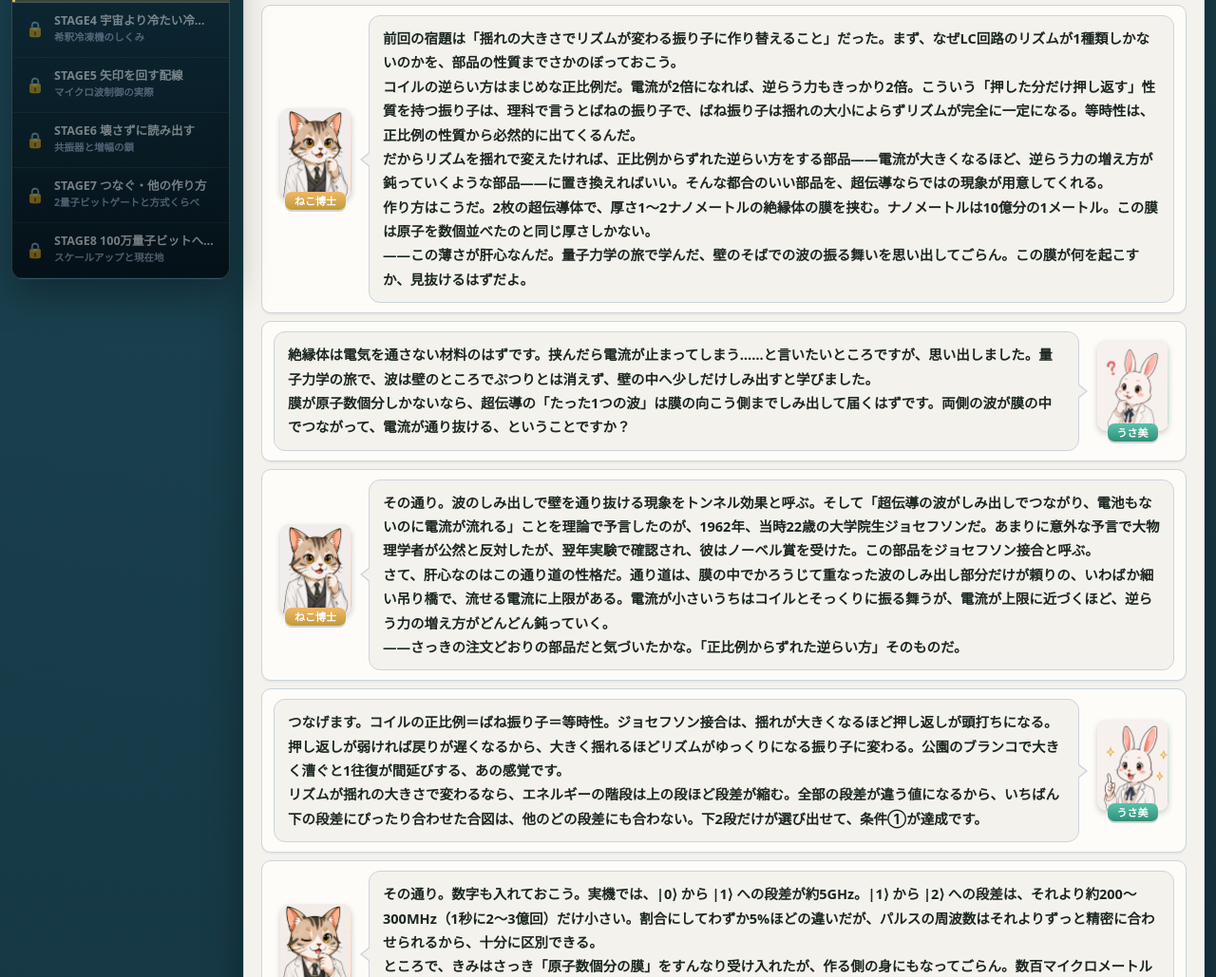
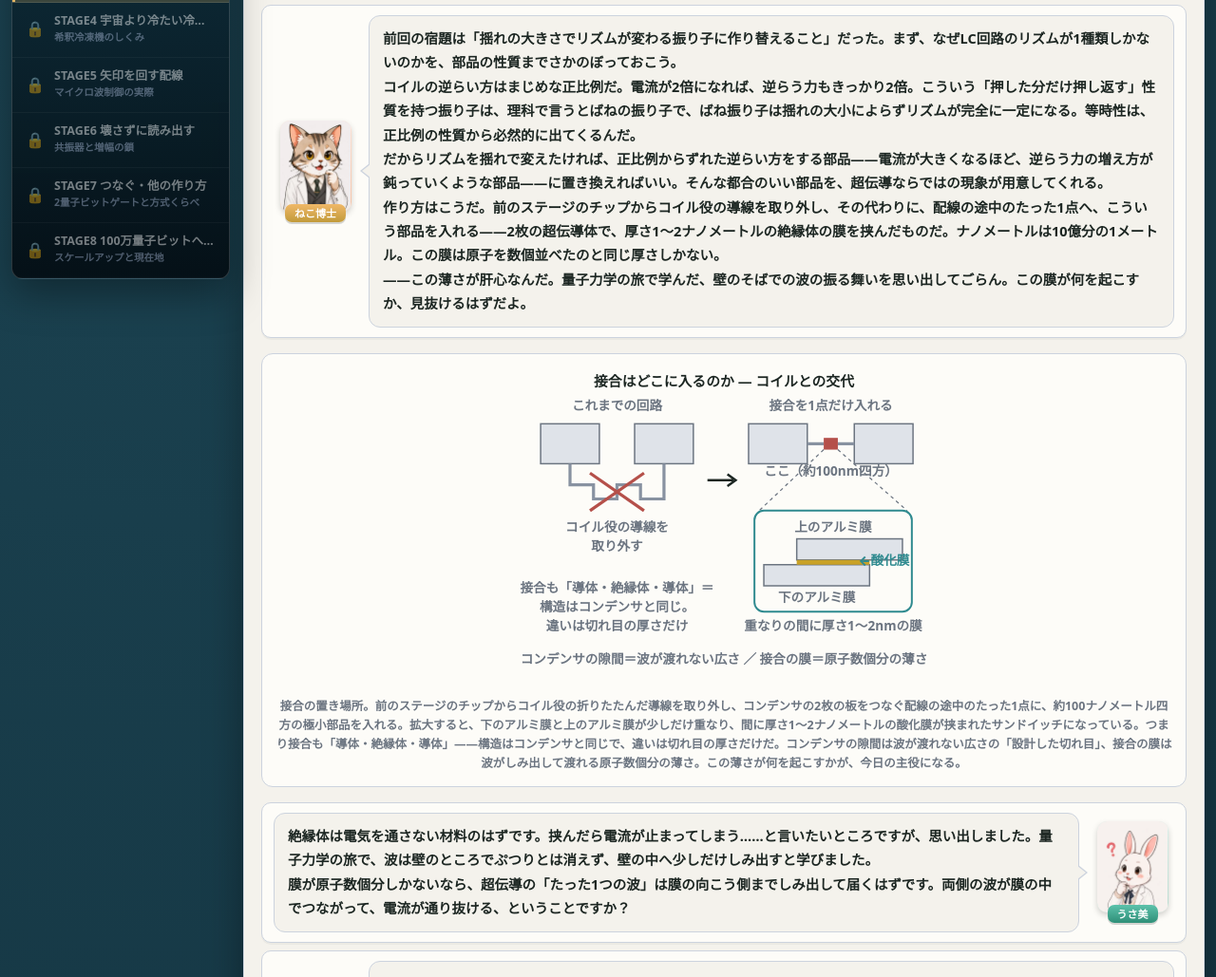
Before and after one commit to ruglerugle/quantum-hardware, a plain HTML site: page stage3.html in a window 1280 px wide. Shown: the part 331-1360 px from the top of the page at 95% size. Drawn offline with Linux system fonts and the light colour scheme.

Commit message:
feat: 接合の置き場所の図解をstage3に追加
コイル役の導線を取り外して配線の1点に接合を入れることを対話で
明示し、チップ全体図→100nm四方の拡大サンドイッチ断面と、
コンデンサとの構造比較（切れ目の厚さの違い）を図示。

Co-Authored-By: Claude Fable 5 <noreply@anthropic.com>

```diff
--- a/stage3.html
+++ b/stage3.html
@@ -81,8 +81,54 @@
             <div class="dialog-avatar mentor"><img src="images/cat.webp" width="300" height="386" alt=""></div>
             <div class="dialog-name mentor">ねこ博士</div>
           </div>
-          <div class="dialog-bubble">前回の宿題は「揺れの大きさでリズムが変わる振り子に作り替えること」だった。まず、なぜLC回路のリズムが1種類しかないのかを、部品の性質までさかのぼっておこう。<br>コイルの逆らい方は<strong>まじめな正比例</strong>だ。電流が2倍になれば、逆らう力もきっかり2倍。こういう「押した分だけ押し返す」性質を持つ振り子は、理科で言うと<strong>ばね</strong>の振り子で、ばね振り子は揺れの大小によらずリズムが完全に一定になる。等時性は、正比例の性質から必然的に出てくるんだ。<br>だからリズムを揺れで変えたければ、<strong>正比例からずれた逆らい方をする部品</strong>――電流が大きくなるほど、逆らう力の増え方が鈍っていくような部品――に置き換えればいい。そんな都合のいい部品を、超伝導ならではの現象が用意してくれる。<br>作り方はこうだ。<strong>2枚の超伝導体で、厚さ1〜2ナノメートルの絶縁体の膜を挟む</strong>。ナノメートルは10億分の1メートル。この膜は原子を数個並べたのと同じ厚さしかない。<br>――この薄さが肝心なんだ。量子力学の旅で学んだ、壁のそばでの<strong>波の振る舞い</strong>を思い出してごらん。この膜が何を起こすか、見抜けるはずだよ。</div>
+          <div class="dialog-bubble">前回の宿題は「揺れの大きさでリズムが変わる振り子に作り替えること」だった。まず、なぜLC回路のリズムが1種類しかないのかを、部品の性質までさかのぼっておこう。<br>コイルの逆らい方は<strong>まじめな正比例</strong>だ。電流が2倍になれば、逆らう力もきっかり2倍。こういう「押した分だけ押し返す」性質を持つ振り子は、理科で言うと<strong>ばね</strong>の振り子で、ばね振り子は揺れの大小によらずリズムが完全に一定になる。等時性は、正比例の性質から必然的に出てくるんだ。<br>だからリズムを揺れで変えたければ、<strong>正比例からずれた逆らい方をする部品</strong>――電流が大きくなるほど、逆らう力の増え方が鈍っていくような部品――に置き換えればいい。そんな都合のいい部品を、超伝導ならではの現象が用意してくれる。<br>作り方はこうだ。前のステージのチップから<strong>コイル役の導線を取り外し、その代わり</strong>に、配線の途中のたった1点へ、こういう部品を入れる――<strong>2枚の超伝導体で、厚さ1〜2ナノメートルの絶縁体の膜を挟んだもの</strong>だ。ナノメートルは10億分の1メートル。この膜は原子を数個並べたのと同じ厚さしかない。<br>――この薄さが肝心なんだ。量子力学の旅で学んだ、壁のそばでの<strong>波の振る舞い</strong>を思い出してごらん。この膜が何を起こすか、見抜けるはずだよ。</div>
         </div>
+      </div>
+
+      <div class="diagram-box">
+        <svg class="qh-svg" viewBox="0 0 372 268" width="100%" role="img" aria-label="接合を入れる場所の図。左は前のステージのチップで、コイル役の折りたたんだ導線に取り外しの印が付いている。右は置き換え後のチップで、コンデンサの2枚の板をつなぐ配線の途中の1点に極小の接合があり、拡大すると下のアルミ膜と上のアルミ膜が少しだけ重なり、間に厚さ1〜2ナノメートルの酸化膜が挟まれたサンドイッチ構造になっている">
+          <text class="strong" x="186" y="16" text-anchor="middle">接合はどこに入るのか ― コイルとの交代</text>
+          <!-- 左: これまでの回路 -->
+          <text class="label" x="95" y="36" text-anchor="middle">これまでの回路</text>
+          <rect x="30" y="48" width="50" height="34" fill="#dfe3e9" stroke="#6b7480" stroke-width="1.2"/>
+          <rect x="110" y="48" width="50" height="34" fill="#dfe3e9" stroke="#6b7480" stroke-width="1.2"/>
+          <path d="M 55 82 L 55 100 L 75 100 L 75 112 L 95 112 L 95 100 L 115 100 L 115 112 L 135 112 L 135 82" stroke="#8892a1" stroke-width="2.6" fill="none"/>
+          <line x1="72" y1="90" x2="118" y2="122" stroke="#b5504a" stroke-width="2.6"/>
+          <line x1="118" y1="90" x2="72" y2="122" stroke="#b5504a" stroke-width="2.6"/>
+          <text class="label" x="95" y="140" text-anchor="middle">コイル役の導線を</text>
+          <text class="label" x="95" y="156" text-anchor="middle">取り外す</text>
+          <!-- 矢印 -->
+          <path d="M 172 96 L 194 96 M 189 91 L 196 96 L 189 101" stroke="var(--ink)" stroke-width="2" fill="none"/>
+          <!-- 右: 接合入りの回路 -->
+          <text class="label" x="277" y="36" text-anchor="middle">接合を1点だけ入れる</text>
+          <rect x="207" y="48" width="50" height="34" fill="#dfe3e9" stroke="#6b7480" stroke-width="1.2"/>
+          <rect x="297" y="48" width="50" height="34" fill="#dfe3e9" stroke="#6b7480" stroke-width="1.2"/>
+          <line x1="257" y1="65" x2="271" y2="65" stroke="#8892a1" stroke-width="2.6"/>
+          <line x1="283" y1="65" x2="297" y2="65" stroke="#8892a1" stroke-width="2.6"/>
+          <rect x="271" y="60" width="12" height="10" fill="#b5504a"/>
+          <text class="label" x="277" y="92" text-anchor="middle">ここ（約100nm四方）</text>
+          <!-- 拡大線 -->
+          <line x1="271" y1="70" x2="216" y2="122" stroke="var(--muted)" stroke-width="1" stroke-dasharray="3 3"/>
+          <line x1="283" y1="70" x2="342" y2="122" stroke="var(--muted)" stroke-width="1" stroke-dasharray="3 3"/>
+          <!-- 拡大断面 -->
+          <rect x="212" y="122" width="134" height="86" rx="8" fill="var(--paper2)" stroke="#2f8a8f" stroke-width="1.6"/>
+          <rect x="220" y="168" width="90" height="18" fill="#dfe3e9" stroke="#6b7480" stroke-width="1.2"/>
+          <rect x="248" y="146" width="90" height="18" fill="#dfe3e9" stroke="#6b7480" stroke-width="1.2"/>
+          <rect x="248" y="164" width="62" height="4" fill="#c9a227"/>
+          <text class="label" x="279" y="140" text-anchor="middle">上のアルミ膜</text>
+          <text class="label" x="265" y="200" text-anchor="middle">下のアルミ膜</text>
+          <text class="accent" x="344" y="168" text-anchor="end" fill="#8a6a24">←酸化膜</text>
+          <text class="label" x="279" y="224" text-anchor="middle">重なりの間に厚さ1〜2nmの膜</text>
+          <!-- 左下の比較メモ -->
+          <text class="label" x="95" y="192" text-anchor="middle">接合も「導体・絶縁体・導体」＝</text>
+          <text class="label" x="95" y="208" text-anchor="middle">構造はコンデンサと同じ。</text>
+          <text class="label" x="95" y="224" text-anchor="middle">違いは切れ目の厚さだけ</text>
+          <text class="label" x="186" y="252" text-anchor="middle">コンデンサの隙間＝波が渡れない広さ ／ 接合の膜＝原子数個分の薄さ</text>
+        </svg>
+        <div class="diagram-caption">接合の置き場所。前のステージのチップから<strong>コイル役の折りたたんだ導線を取り外し</strong>、コンデンサの2枚の板をつなぐ配線の途中の<strong>たった1点</strong>に、約100ナノメートル四方の極小部品を入れる。拡大すると、<strong>下のアルミ膜と上のアルミ膜が少しだけ重なり、間に厚さ1〜2ナノメートルの酸化膜が挟まれたサンドイッチ</strong>になっている。つまり接合も「導体・絶縁体・導体」――<strong>構造はコンデンサと同じ</strong>で、違いは切れ目の厚さだけだ。コンデンサの隙間は波が渡れない広さの「設計した切れ目」、接合の膜は波がしみ出して渡れる原子数個分の薄さ。この薄さが何を起こすかが、今日の主役になる。</div>
+      </div>
+
+      <div class="dialogue-scene">
         <div class="dialog-row right">
           <div class="dialog-character">
             <div class="dialog-avatar student"><img src="images/rabbitThink.webp" width="300" height="386" alt=""></div>
```
